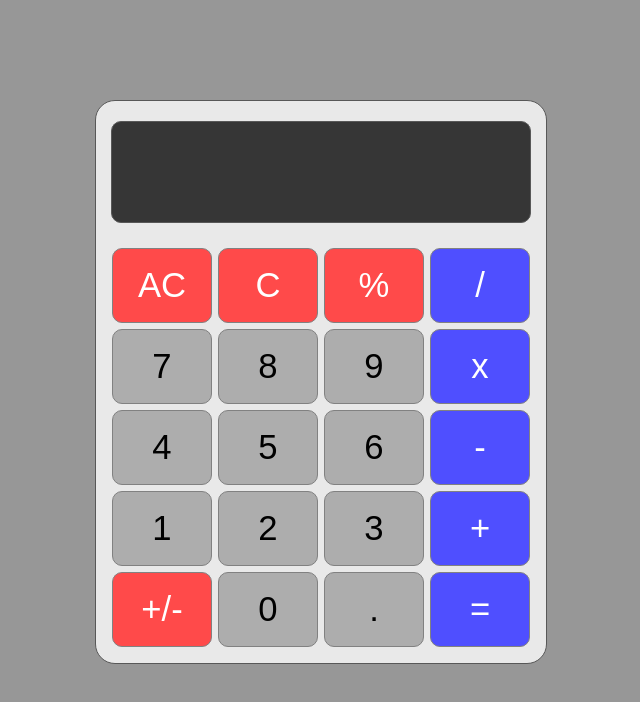
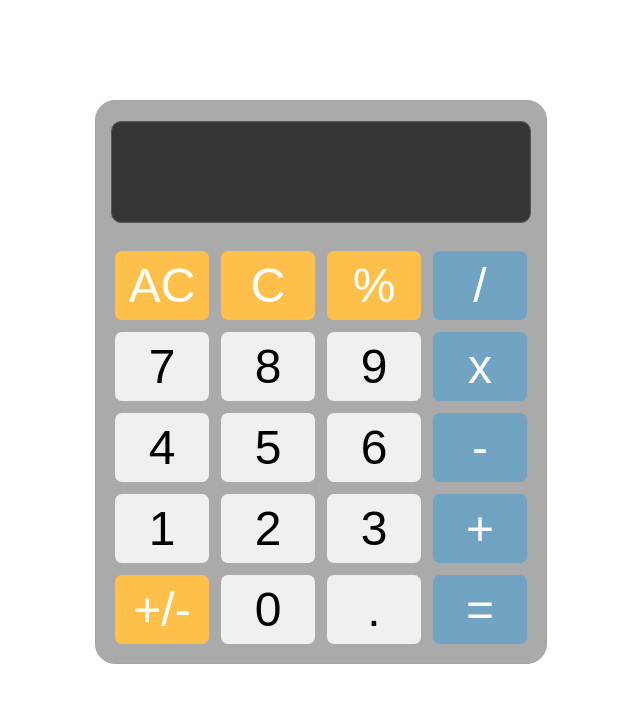
Before and after one commit to esteban90-dev/calculator, a plain HTML site: page index.html in a window 1280 px wide. Shown: the whole page, without its empty margins (319-959 px from the left). Drawn offline with Linux system fonts and the light colour scheme.

Commit message:
changed some colors and borders on the buttons

```diff
--- a/css/styles.css
+++ b/css/styles.css
@@ -1,15 +1,16 @@
 body{
-    background-color: rgb(151, 151, 151);
+    background-color: rgb(255, 255, 255);
     font-family:Arial, Helvetica, sans-serif;
     color: rgb(88, 88, 88);
 }
 
 .main{
-    background-color: rgb(233, 233, 233);
+    background-color: rgb(170, 170, 170);
     width: 450px;
     margin-top: 100px;
     margin-left:auto;
     margin-right:auto;
+    border-color: rgb(165, 165, 165);
     border-style: solid;
     border-width: 1px;
     border-radius: 20px;
@@ -34,29 +35,27 @@ body{
 }
 
 button{
-    background-color: rgb(173, 173, 173);
+    background-color: rgb(240, 240, 240);
     border-style: solid;
-    border-color: rgb(129, 129, 129);
-    border-width: 1px;
+    border-color: rgb(170, 170, 170);
+    border-width: 3px;
     border-radius: 10px;
     float: left;
     margin-left:6px;
     margin-bottom: 6px;
     width: 100px;
     height: 75px;
-    font-size:26pt;
+    font-size:36pt;
 }
 
 .button-ac,.button-c,.button-special{
     color: white;
-    background-color:rgb(255, 74, 74);
-    font-size:26pt;
+    background-color: rgb(255, 192, 75);
 }
 
 .button-operation,.button-equals{
-    color:white;
-    background-color:rgb(79, 79, 255);
-    font-size:26pt;
+    color: white;
+    background-color:rgb(112, 164, 194);
 }
 
 .button-row-1:after,.button-row-2:after,.button-row-3:after,.button-row-4:after,.button-row-5:after{
```
